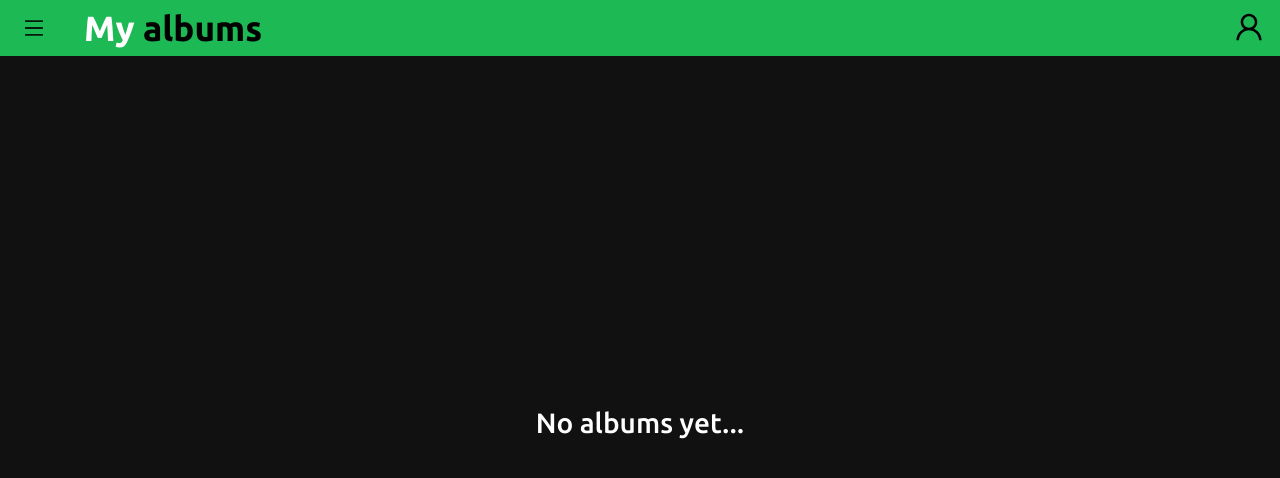
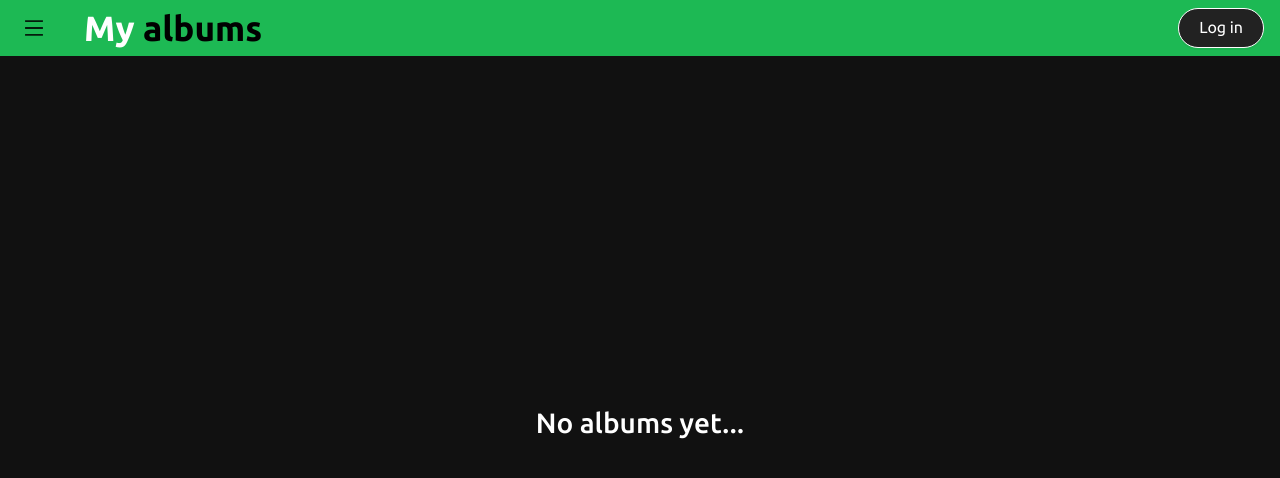
Before and after one commit to pepeamaya/rd-project, a React (Create React App) app: page /dashboard in a window 1280 px wide. Shown: the top 478 px of the page. Built offline with nearby package versions, Linux system fonts and the light colour scheme; what spotify-web-api-node would draw is missing.

Commit message:
Login component

```diff
--- a/src/components/header/Header.css
+++ b/src/components/header/Header.css
@@ -49,10 +49,6 @@
     display: flex;
 }
 
-.link-btn {
-    color: #000;
-}
-
 .user-btn:hover {
     color: #fff;
 }
--- a/src/components/header/Header.js
+++ b/src/components/header/Header.js
@@ -1,11 +1,10 @@
 import React, { useState } from 'react'
 import './Header.css';
-import { MenuOutlined, UserOutlined } from '@ant-design/icons';
+import { MenuOutlined } from '@ant-design/icons';
 import Sidebar from './sidebar/Sidebar';
+import Login from './login/Login';
 
-const AUTH_URL = `https://accounts.spotify.com/authorize?client_id=${process.env.REACT_APP_CLIENT_ID}&response_type=code&redirect_uri=${process.env.REACT_APP_REDIRECT_URI}&scope=streaming%20user-read-email%20user-read-private%20user-library-read%20user-library-modify%20user-read-playback-state%20user-modify-playback-state`;
-
-export const Header = () => {
+const Header = () => {
     const [sidebar, setSidebar] = useState(false);
     const showSideBar = () => setSidebar(!sidebar);
 
@@ -18,10 +17,9 @@ export const Header = () => {
                         <div className="logo">My <span>albums</span></div>
                     </div>
                 </div>
-
-                <a className="link-btn" href={AUTH_URL}><UserOutlined className="user-btn" /></a>
+                <Login />
             </div>
-            <Sidebar sidebar={sidebar} onShowSideBar={showSideBar}/>
+            <Sidebar sidebar={sidebar} onShowSideBar={showSideBar} />
         </>
     )
 }
--- /dev/null
+++ b/src/components/header/login/Login.css
@@ -0,0 +1,11 @@
+#link-btn {
+    color: #fff;
+    border-color: #fff;
+    background-color: #222;
+}
+
+#link-btn:hover {
+    color: #222;
+    border-color: #222;
+    background-color: #fff;
+}
--- /dev/null
+++ b/src/components/header/login/Login.js
@@ -0,0 +1,41 @@
+import React from 'react'
+import './Login.css';
+import { UserOutlined } from '@ant-design/icons';
+import { Menu, Button } from 'antd';
+
+const AUTH_URL = `https://accounts.spotify.com/authorize?client_id=${process.env.REACT_APP_CLIENT_ID}&response_type=code&redirect_uri=${process.env.REACT_APP_REDIRECT_URI}&scope=streaming%20user-read-email%20user-read-private%20user-library-read%20user-library-modify%20user-read-playback-state%20user-modify-playback-state`;
+
+function Login() {
+    const handleMenuClick = (e) => {
+        console.log('click', e);
+    }
+
+    const logIn = (e) => {
+        e.preventDefault();
+        window.location.href = AUTH_URL;
+    }
+
+    const menu = (
+        <Menu onClick={handleMenuClick}>
+            <Menu.Item key="1" icon={<UserOutlined />}>
+                Profile
+            </Menu.Item>
+            <Menu.Item key="2">
+                Log out
+            </Menu.Item>
+        </Menu>
+    );
+
+    return (
+        <>
+            <Button id="link-btn" type="primary" shape="round" size="large" onClick={logIn}>
+                Log in
+            </Button>
+            {/* <Dropdown.Button overlay={menu} placement="bottomCenter">
+                    Jose Amaya
+                </Dropdown.Button> */}
+        </>
+    )
+}
+
+export default Login
--- a/src/components/header/sidebar/Sidebar.css
+++ b/src/components/header/sidebar/Sidebar.css
@@ -35,11 +35,7 @@
     margin-left: 2rem;
     font-size: 1.5rem;
     background: none;
-    color: white;
-}
-
-.menu-bars:hover {
-    color: #1db954;
+    color: #fff !important;
 }
 
 .nav-text {
@@ -65,7 +61,7 @@
 
 .nav-text a:hover {
     background-color: #444;
-    color: #1db954;
+    color: #1ed760;
 }
 
 .title-span {
@@ -73,5 +69,5 @@
 }
 
 .title-span:hover {
-    color: #1db954;
+    color: #1ed760;
 }
```
